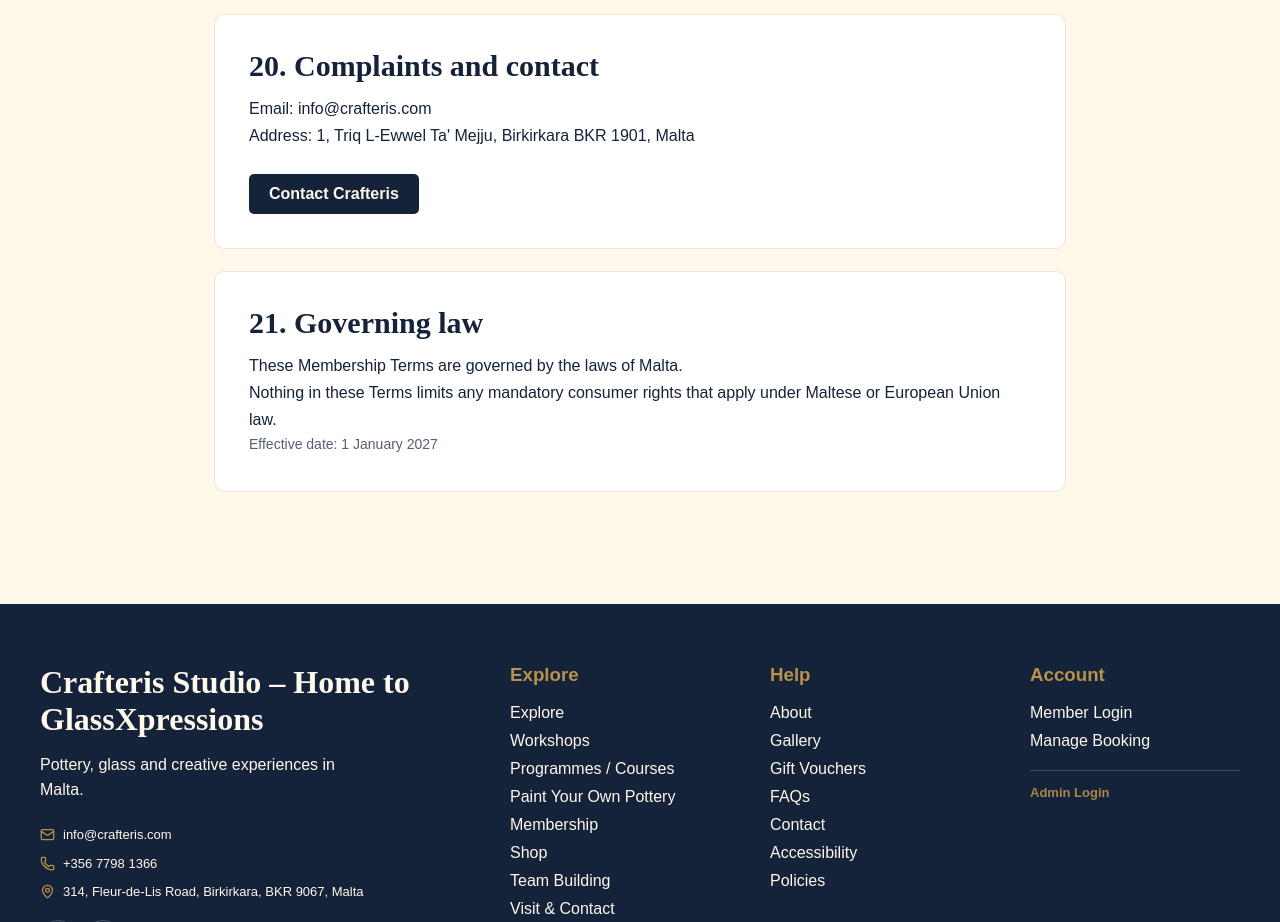
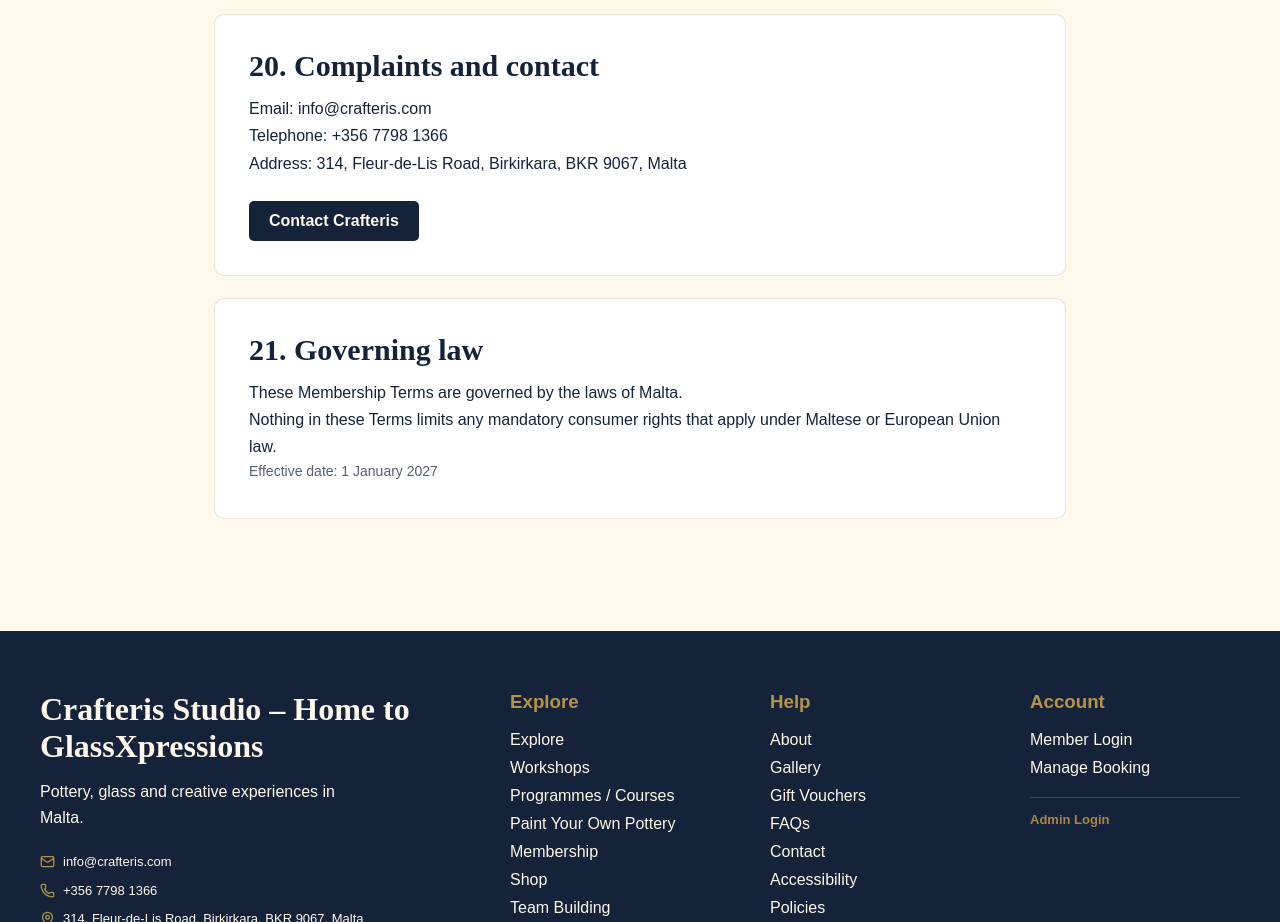
Before and after one commit to guzzep/crafteris-studio-website, a Next.js app: page /membership-terms in a window 1280 px wide. Shown: the part 5820-6742 px from the top of the page. Built offline with nearby package versions, Linux system fonts and the light colour scheme; no server answers; the database is empty.

Commit message:
Update legal contact details to new studio premises

```diff
--- a/src/app/membership-terms/page.tsx
+++ b/src/app/membership-terms/page.tsx
@@ -306,10 +306,11 @@ export default function Page() {
                 info@crafteris.com
               </a>
             </p>
+            <p>Telephone: <a href="tel:+35677981366">+356 7798 1366</a></p>
 
             <p>
-              Address: 1, Triq L-Ewwel Ta&apos; Mejju,
-              Birkirkara BKR 1901, Malta
+              Address: 314, Fleur-de-Lis Road,
+              Birkirkara, BKR 9067, Malta
             </p>
 
             <div className={styles.actions}>
```
